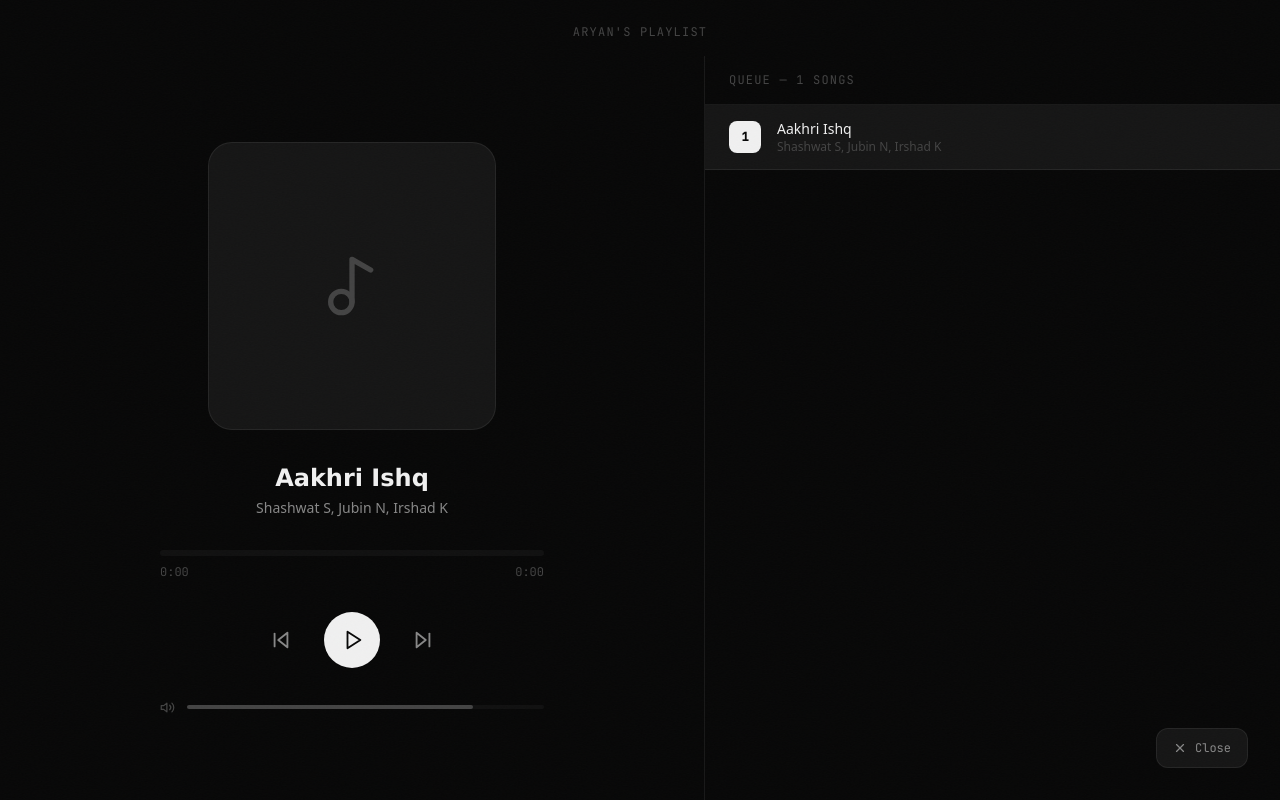
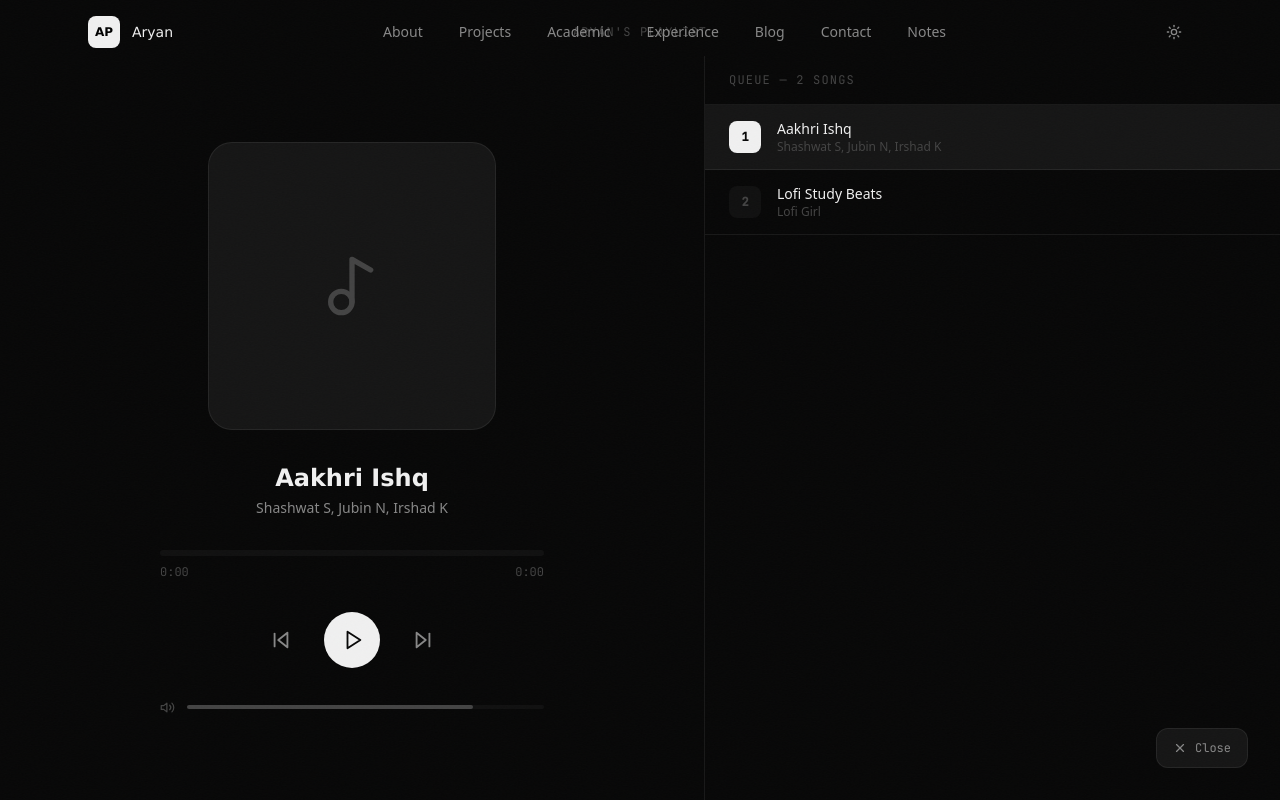
Before and after one commit to Prabbie9/aryanp-dev, a Next.js app: page / in a window 1280 px wide. Both pictures are taken after a click on the button "Music". Shown: the top 800 px of the page. Built offline with nearby package versions, Linux system fonts and the light colour scheme.

Commit message:
Adding Music Player Part 4

```diff
--- a/src/components/MusicButton.tsx
+++ b/src/components/MusicButton.tsx
@@ -41,33 +41,32 @@ export default function MusicButton() {
 
   const containerRef = useRef<HTMLDivElement>(null);
   const progressInterval = useRef<ReturnType<typeof setInterval> | null>(null);
-  const playerIdRef = useRef<string>('');
+
+  // Store the actual player instance directly
+  const playerRef = useRef<any>(null);
+  const playerReady = useRef(false);
 
   const song = musicPlaylist[currentIndex];
   const videoId = song ? extractVideoId(song.url) : null;
 
-  // Always get the freshest player reference by ID
-  const getPlayer = () => {
-    if (playerIdRef.current && window.YT?.get) {
-      return window.YT.get(playerIdRef.current);
-    }
-    return null;
-  };
+  const getPlayer = () => playerRef.current;
 
   const startProgress = useCallback(() => {
     if (progressInterval.current) clearInterval(progressInterval.current);
     progressInterval.current = setInterval(() => {
       const p = getPlayer();
-      if (!p) return;
-      const t = p.getCurrentTime?.() ?? 0;
-      const d = p.getDuration?.() ?? 0;
+      if (!p || typeof p.getCurrentTime !== 'function') return;
+      const t = p.getCurrentTime() ?? 0;
+      const d = p.getDuration() ?? 0;
       if (d > 0) { setProgress(t / d); setDuration(d); }
     }, 500);
-  // eslint-disable-next-line react-hooks/exhaustive-deps
   }, []);
 
   const stopProgress = useCallback(() => {
-    if (progressInterval.current) clearInterval(progressInterval.current);
+    if (progressInterval.current) {
+      clearInterval(progressInterval.current);
+      progressInterval.current = null;
+    }
   }, []);
 
   const goNext = useCallback(() => {
@@ -77,8 +76,9 @@ export default function MusicButton() {
   // Create player once on mount
   useEffect(() => {
     const initPlayer = () => {
-      if (!containerRef.current) return;
-      const player = new window.YT.Player(containerRef.current, {
+      if (!containerRef.current || playerRef.current) return;
+
+      playerRef.current = new window.YT.Player(containerRef.current, {
         videoId: videoId ?? '',
         playerVars: {
           autoplay: 0,
@@ -90,15 +90,22 @@ export default function MusicButton() {
         },
         events: {
           onReady: (e: any) => {
-            // Store the iframe ID so we can always look up the player
-            playerIdRef.current = e.target.getIframe().id;
+            playerReady.current = true;
             e.target.setVolume(80);
           },
           onStateChange: (e: any) => {
-            if (e.data === 1) { setIsPlaying(true); startProgress(); }
-            else if (e.data === 2) { setIsPlaying(false); stopProgress(); }
-            else if (e.data === 0) { setIsPlaying(false); stopProgress(); goNext(); }
+            if (e.data === window.YT.PlayerState.PLAYING) { setIsPlaying(true); startProgress(); }
+            else if (e.data === window.YT.PlayerState.PAUSED) { setIsPlaying(false); stopProgress(); }
+            else if (e.data === window.YT.PlayerState.ENDED) { setIsPlaying(false); stopProgress(); goNext(); }
           },
+          onError: (e: any) => {
+            console.error("YouTube Player Error Code:", e.data);
+            if (e.data === 101 || e.data === 150) {
+              console.warn(`The video "${song?.title}" restricts embedded playback. Please use a non-copyrighted track.`);
+              setIsPlaying(false);
+              stopProgress();
+            }
+          }
         },
       });
     };
@@ -114,23 +121,33 @@ export default function MusicButton() {
       }
     }
 
-    return () => stopProgress();
+    return () => {
+      stopProgress();
+      if (playerRef.current && typeof playerRef.current.destroy === 'function') {
+        playerRef.current.destroy();
+        playerRef.current = null;
+        playerReady.current = false;
+      }
+    };
   // eslint-disable-next-line react-hooks/exhaustive-deps
   }, []);
 
   // Load new video when song changes
   useEffect(() => {
     const p = getPlayer();
-    if (!p || !videoId) return;
-    p.loadVideoById(videoId);
-    setProgress(0);
-    setDuration(0);
+    if (!p || !videoId || !playerReady.current) return;
+
+    if (typeof p.loadVideoById === 'function') {
+      p.loadVideoById(videoId);
+      setProgress(0);
+      setDuration(0);
+    }
   // eslint-disable-next-line react-hooks/exhaustive-deps
   }, [currentIndex, videoId]);
 
   const togglePlay = () => {
     const p = getPlayer();
-    if (!p) return;
+    if (!p || !playerReady.current || typeof p.playVideo !== 'function') return;
     if (isPlaying) p.pauseVideo();
     else p.playVideo();
   };
@@ -139,11 +156,13 @@ export default function MusicButton() {
 
   const seek = (e: React.MouseEvent<HTMLDivElement>) => {
     const p = getPlayer();
-    if (!p || duration === 0) return;
+    if (!p || !playerReady.current || duration === 0) return;
     const rect = e.currentTarget.getBoundingClientRect();
     const ratio = Math.max(0, Math.min(1, (e.clientX - rect.left) / rect.width));
-    p.seekTo(ratio * duration, true);
-    setProgress(ratio);
+    if (typeof p.seekTo === 'function') {
+      p.seekTo(ratio * duration, true);
+      setProgress(ratio);
+    }
   };
 
   const changeVolume = (e: React.MouseEvent<HTMLDivElement>) => {
@@ -152,12 +171,12 @@ export default function MusicButton() {
     const v = Math.round(Math.max(0, Math.min(1, (e.clientX - rect.left) / rect.width)) * 100);
     setVolume(v);
     setMuted(false);
-    if (p) { p.unMute(); p.setVolume(v); }
+    if (p && playerReady.current && typeof p.unMute === 'function') { p.unMute(); p.setVolume(v); }
   };
 
   const toggleMute = () => {
     const p = getPlayer();
-    if (!p) return;
+    if (!p || !playerReady.current) return;
     if (muted) { p.unMute(); p.setVolume(volume); }
     else p.mute();
     setMuted(!muted);
@@ -167,7 +186,7 @@ export default function MusicButton() {
 
   return (
     <>
-      {/* Hidden YT player — always in DOM */}
+      {/* Hidden YT player */}
       <div
         aria-hidden="true"
         style={{ position: 'fixed', width: 1, height: 1, opacity: 0, pointerEvents: 'none', bottom: 0, left: 0, zIndex: -1 }}
@@ -183,7 +202,7 @@ export default function MusicButton() {
             animate={{ opacity: 1, y: 0 }}
             exit={{ opacity: 0, y: 40 }}
             transition={{ duration: 0.35, ease: [0.16, 1, 0.3, 1] }}
-            className="fixed inset-0 z-[200] flex flex-col"
+            className="fixed inset-0 z-50 flex flex-col"
             style={{ background: 'var(--bg)' }}
           >
             {/* Header */}
@@ -192,7 +211,7 @@ export default function MusicButton() {
                 className="text-xs tracking-widest uppercase"
                 style={{ color: 'var(--text-subtle)', fontFamily: 'var(--font-mono)' }}
               >
-                Aryan's Playlist
+                Aryan&apos;s Playlist
               </span>
             </div>
 
@@ -201,14 +220,13 @@ export default function MusicButton() {
 
               {/* Left — now playing */}
               <div className="flex flex-col items-center justify-center gap-8 px-8 py-6 md:w-[55%]">
-
                 {/* Art */}
                 <motion.div
                   key={currentIndex}
                   initial={{ scale: 0.88, opacity: 0 }}
                   animate={{ scale: 1, opacity: 1 }}
                   transition={{ duration: 0.4, ease: [0.16, 1, 0.3, 1] }}
-                  className="w-56 h-56 md:w-72 md:h-72 rounded-3xl flex items-center justify-center"
+                  className="w-56 h-56 md:w-72 md:h-72 rounded-3xl flex items-center justify-center overflow-hidden"
                   style={{
                     background: 'var(--bg-card)',
                     border: '1px solid var(--border)',
@@ -333,7 +351,7 @@ export default function MusicButton() {
               </div>
             </div>
 
-            {/* Close button — bottom right */}
+            {/* Close button */}
             <button
               onClick={() => setOpen(false)}
               className="fixed bottom-8 right-8 flex items-center gap-2 px-4 py-2.5 rounded-xl transition-all hover:opacity-70"
@@ -360,7 +378,7 @@ export default function MusicButton() {
           transition={{ delay: 1, duration: 0.4, ease: [0.16, 1, 0.3, 1] }}
           whileHover={{ scale: 1.08 }}
           whileTap={{ scale: 0.95 }}
-          className="fixed bottom-6 right-6 z-[100] flex items-center gap-2.5 px-4 py-3 rounded-2xl shadow-2xl"
+          className="fixed bottom-6 right-6 z-50 flex items-center gap-2.5 px-4 py-3 rounded-2xl shadow-2xl"
           style={{
             background: 'var(--bg-card)',
             border: '1px solid var(--border)',
--- a/src/content.ts
+++ b/src/content.ts
@@ -370,4 +370,10 @@ export const musicPlaylist = [
     thumbnail: '', // optional: paste a thumbnail image URL
   },
   // add as many as you want
+  {
+    title: 'Lofi Study Beats',
+    artist: 'Lofi Girl',
+    url: 'https://www.youtube.com/watch?v=jfKfPfyJRdk', // Lofi Girl Stream (Usually allows embeds)
+    thumbnail: 'https://img.youtube.com/vi/jfKfPfyJRdk/maxresdefault.jpg',
+  },
 ];
```
